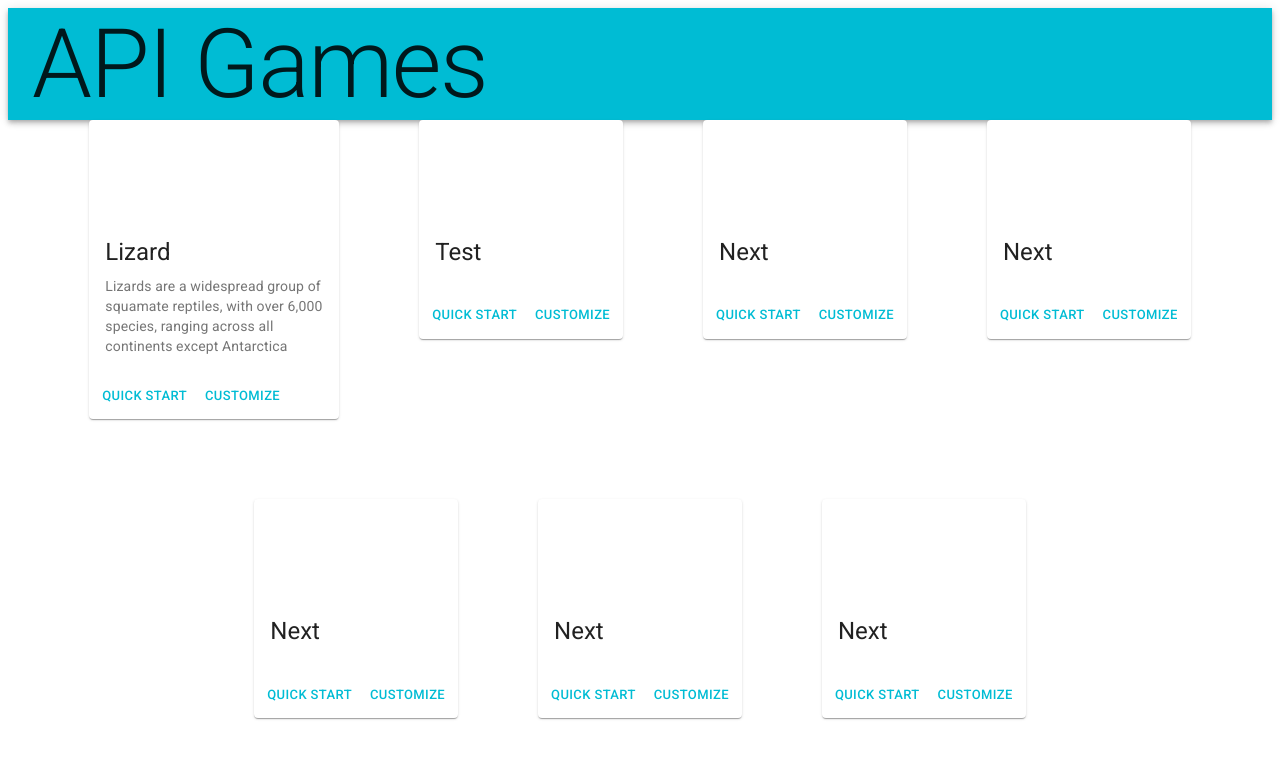
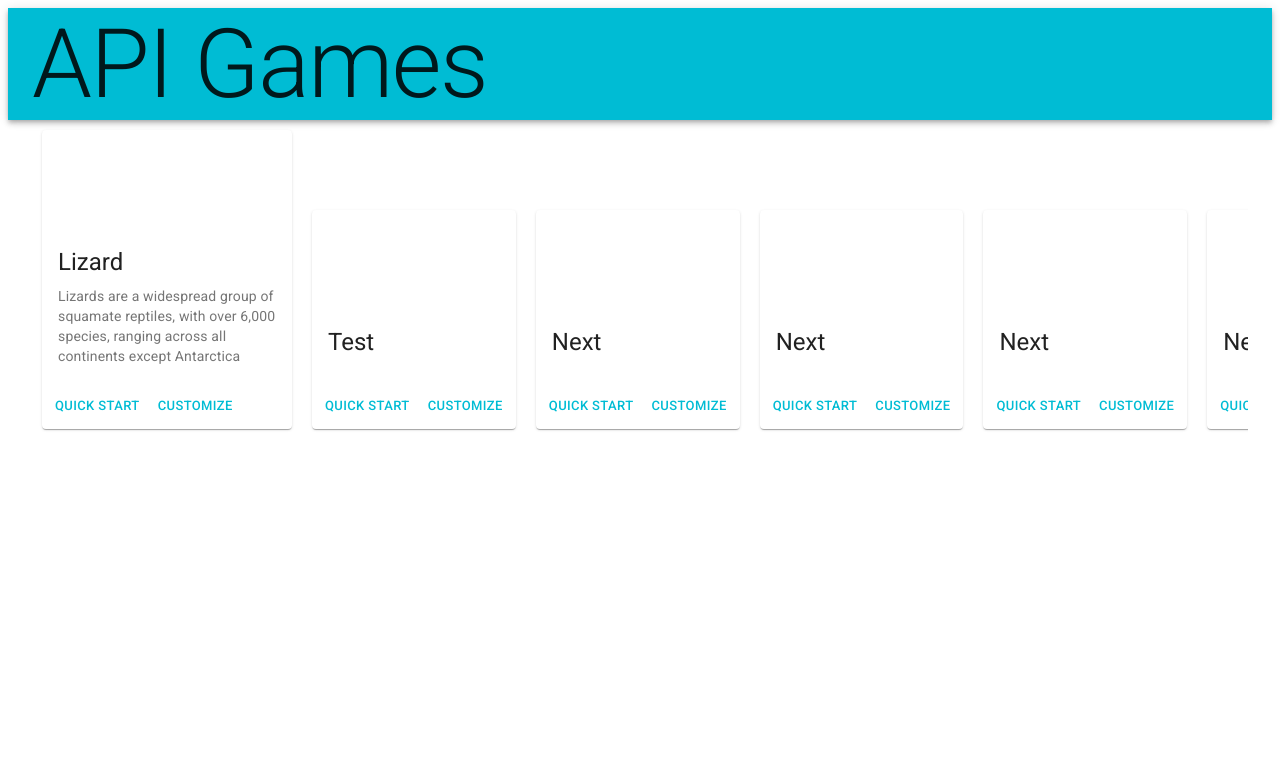
Before and after one commit to chadgarlandscg/player-ui, a React (Vite) app: page / in a window 1280 px wide. Shown: the top 758 px of the page. Built offline with nearby package versions, Linux system fonts and the light colour scheme.

Commit message:
Fix carousel behavior (thanks, Brandy :D)

```diff
--- a/src/Components/Cards/PhotoCard.tsx
+++ b/src/Components/Cards/PhotoCard.tsx
@@ -11,7 +11,9 @@ import Typography from '@material-ui/core/Typography';
 const useStyles = makeStyles({
   root: {
     maxWidth: 250,
-  },
+    display: 'inline-block',
+    margin: '10px'
+,  },
   media: {
     height: 100,
   },
--- a/src/Components/Grids/HorizontalGrid.tsx
+++ b/src/Components/Grids/HorizontalGrid.tsx
@@ -7,6 +7,12 @@ const useStyles = makeStyles((theme: Theme) =>
     root: {
       flexGrow: 1,
       maxWidth: 'none',
+    },
+    rootContainer: {
+      width: 'max-content',
+    },
+    scrollContainer: {
+      overflowX: 'scroll',
     },
     card: {
       height: 140,
@@ -19,16 +25,13 @@ export const HorizontalGrid: React.FC<{children: React.ReactNodeArray}> = ({chil
   const classes = useStyles();
 
   return (
-    <Grid container className={classes.root} spacing={2}>
-      <Grid item xs={12}>
-        <Grid container justify="center" spacing={10}>
-          {children.map((child, i) => (
-            <Grid key={i} item>
-              {child}
-            </Grid>
-          ))}
-        </Grid>
-      </Grid>
-    </Grid>
+    <div className={classes.scrollContainer}>
+      <div className={classes.rootContainer}>
+            {children.map((child, i) => (
+                <>{child}</>
+            ))}
+      </div>
+    </div>
   );
+
 }
```
